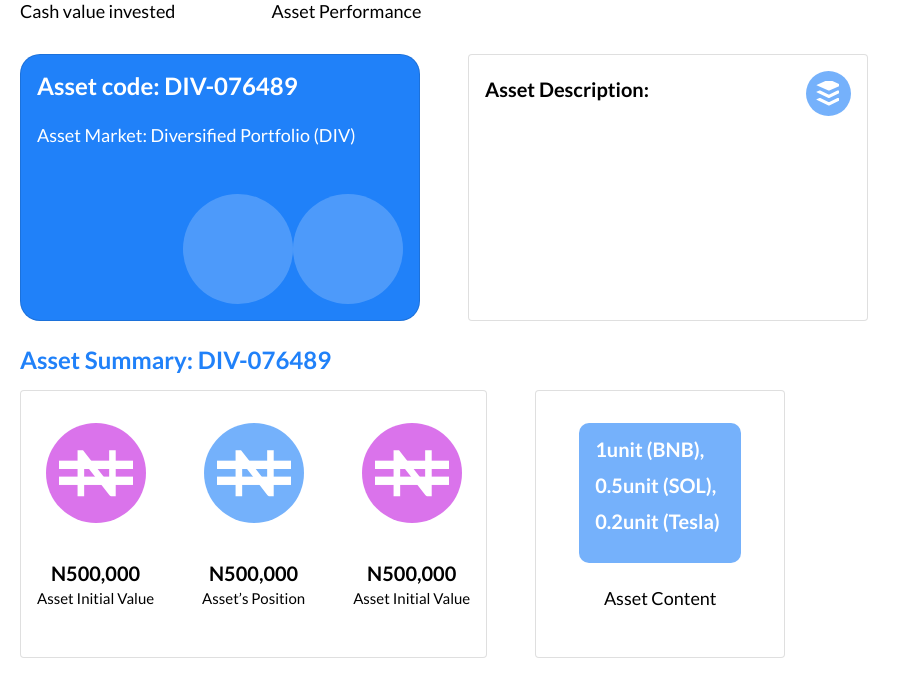
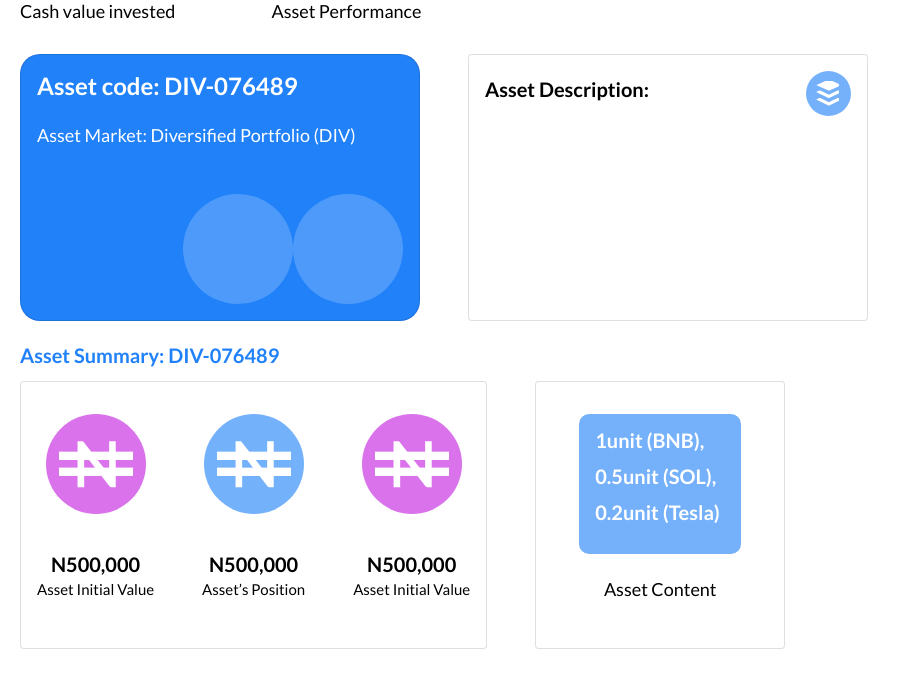
Before and after one commit to Dreezy305/HuntersWall, a Next.js app: page /portfolio in a window 1280 px wide. Both pictures are taken after a click on the element "Asset Performance". Shown: the top 696 px of the page, without its empty margins (0-911 px from the left). Built offline with nearby package versions, Linux system fonts and the light colour scheme; no server answers.

Commit message:
asset description and cards

```diff
--- a/styles/portfolio.scss
+++ b/styles/portfolio.scss
@@ -194,7 +194,7 @@
   font-family: Lato;
   font-style: normal;
   font-weight: 600;
-  font-size: 24px;
-  line-height: 29px;
+  font-size: 20px;
+  line-height: 20px;
   color: #2081f9;
 }
```
